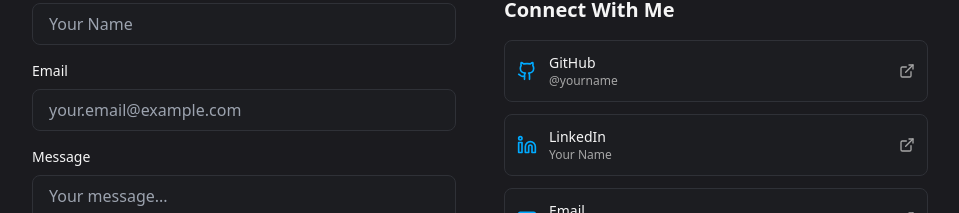
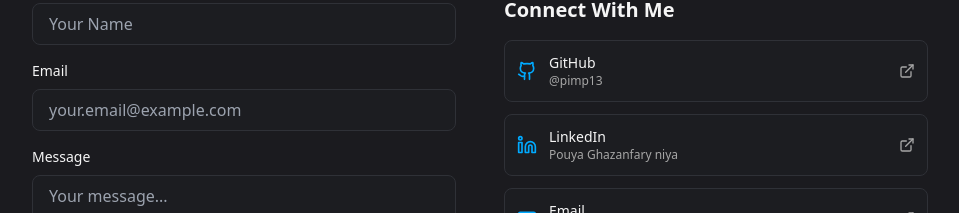
Before and after one commit to pimp13/my-intro-site, a Next.js app: page / in a window 1280 px wide. Shown: the part 3124-3337 px from the top of the page, without its empty margins (160-1119 px from the left). Built offline with nearby package versions, Linux system fonts and the light colour scheme.

Commit message:
rename label contect us

```diff
--- a/components/Contact.tsx
+++ b/components/Contact.tsx
@@ -30,13 +30,13 @@ export default function Contact() {
       name: 'GitHub',
       icon: Github,
       href: 'https://github.com/pimp13',
-      label: '@yourname',
+      label: '@pimp13',
     },
     {
       name: 'LinkedIn',
       icon: Linkedin,
       href: 'https://linkedin.com',
-      label: 'Your Name',
+      label: 'Pouya Ghazanfary niya',
     },
     {
       name: 'Email',
```
